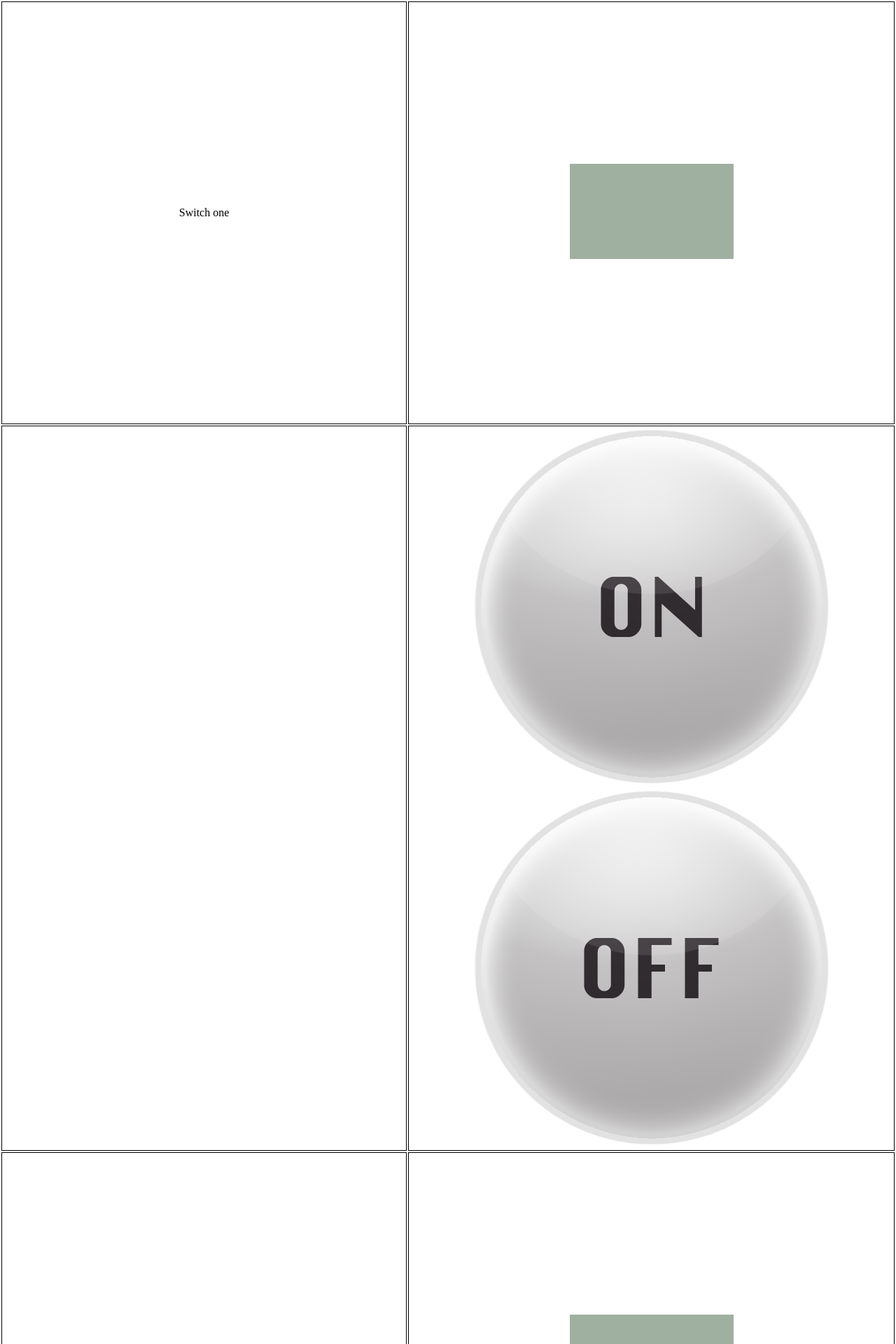
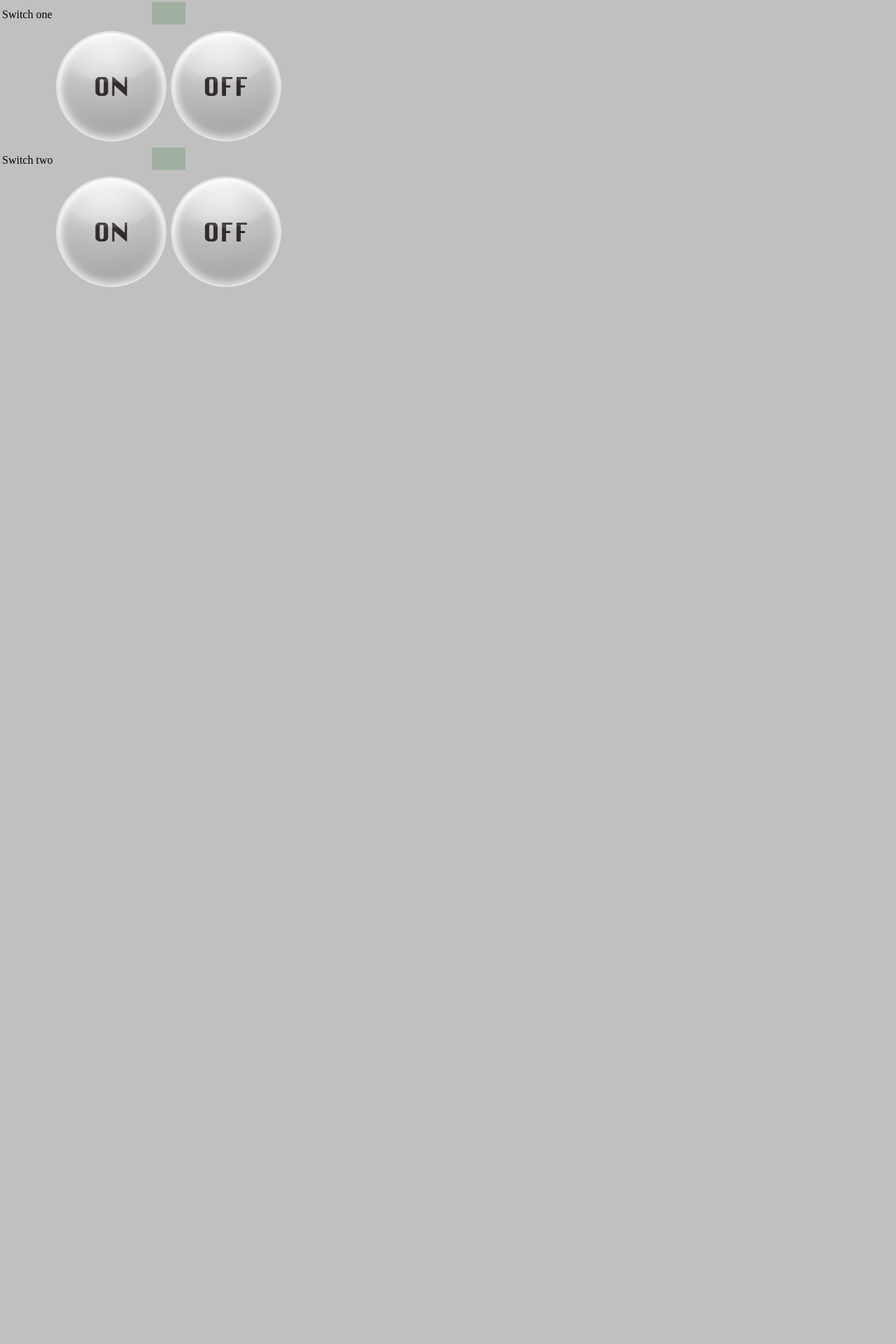
Before and after one commit to charleswolfe/lights, a PHP site: page /remote.php in a window 1280 px wide. Shown: the top 1920 px of the page at 70% size. After the commit the page ends 410 px from the top, so only its background shows below. Run offline with PHP 8.4, Linux system fonts and the light colour scheme; the visitor is signed in with stand-in values (Sample User, id 1).

Commit message:
slightly improved the webpage layout (this still isn't the final look I'm going for)

```diff
--- a/www/css/style.css
+++ b/www/css/style.css
@@ -1,18 +1,19 @@
 
-.centered-cell {
-  text-align: center;
+
+html, body {
+	width: 100%;
+	height: 100%;
+	margin: 0;
+	padding: 0;
+	background-color: #C0C0C0;
 }
 
-td {
-width: 750px; height: 600px;
-text-align: center;
-border: 1px solid #000;
+.remoteswitch {
+	width: 10em;
+	height: 10em;
 }
 
-   html, body {
-                width: 100%;
-                height: 100%;
-                margin: 0;
-                padding: 0;
-                background-color: white;
-            }
+.led {
+	width: 3em;
+	height: 2em;
+}
--- a/www/remote.php
+++ b/www/remote.php
@@ -75,7 +75,7 @@ ini_set('display_errors', '1');
 
 <table>
         <tr>
-        <td>Switch one</td><td align = 'center'><img src="images/led_off.png" id="sw1led" /></td>
+        <td>Switch one</td><td align = 'center'><img src="images/led_off.png" class="led" id="sw1led" /></td>
 	</tr><tr>
 	<td></td>
         <td><img onmousedown="change('sw1on','onpressed')" onmouseup="change('sw1on','onup')" src="images/switch_on_up.png" id="sw1on" class="remoteswitch"  />
@@ -83,7 +83,7 @@ ini_set('display_errors', '1');
         </tr>
 
         <tr>
-        <td>Switch two</td><td align="center"><img src="images/led_off.png" id="sw2led" /></td>
+        <td>Switch two</td><td align="center"><img src="images/led_off.png" class="led" id="sw2led" /></td>
         </tr><tr>
         <td></td>
         <td><img onmousedown="change('sw2on','onpressed')" onmouseup="change('sw2on','onup')" src="images/switch_on_up.png" id="sw2on" class="remoteswitch"  />
```
